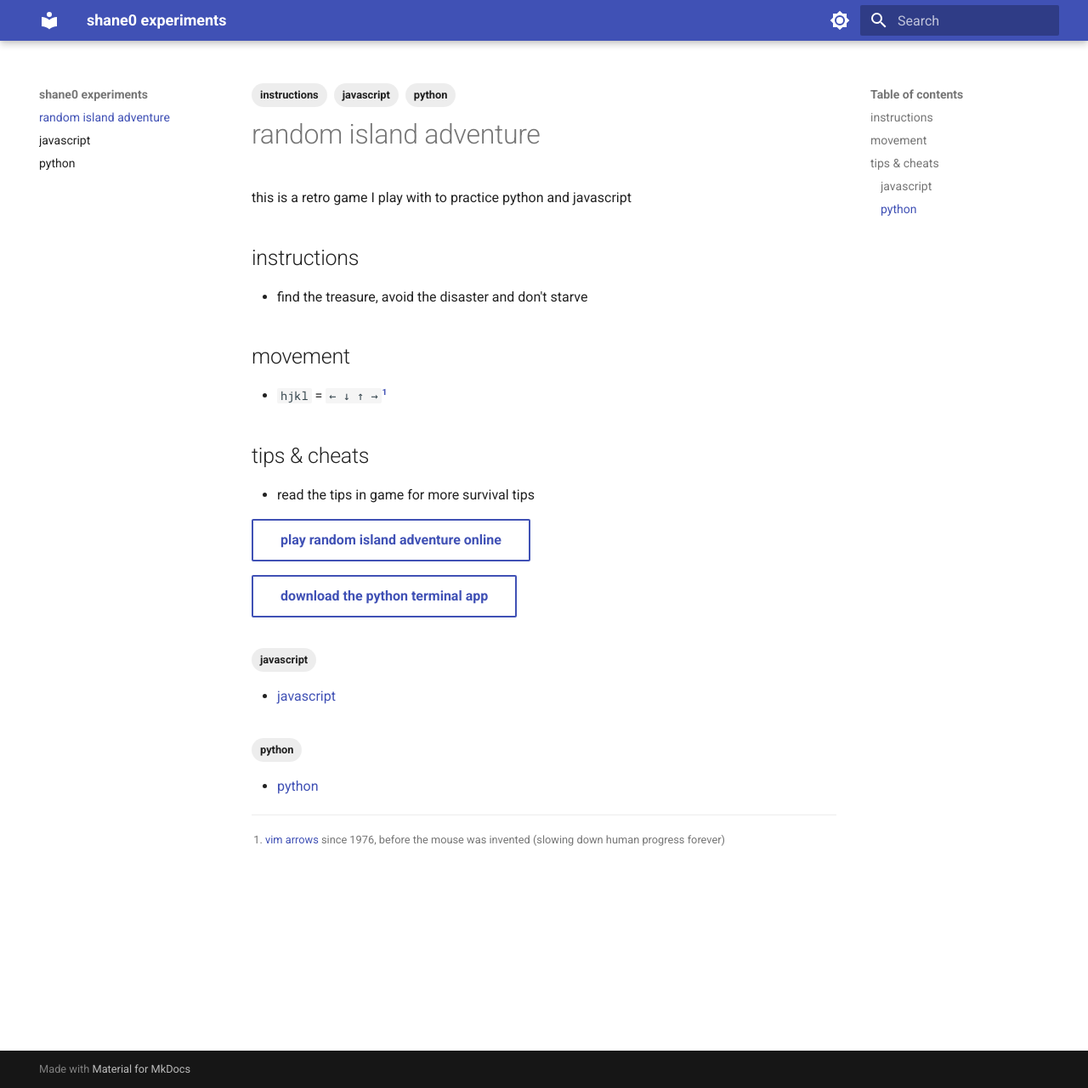
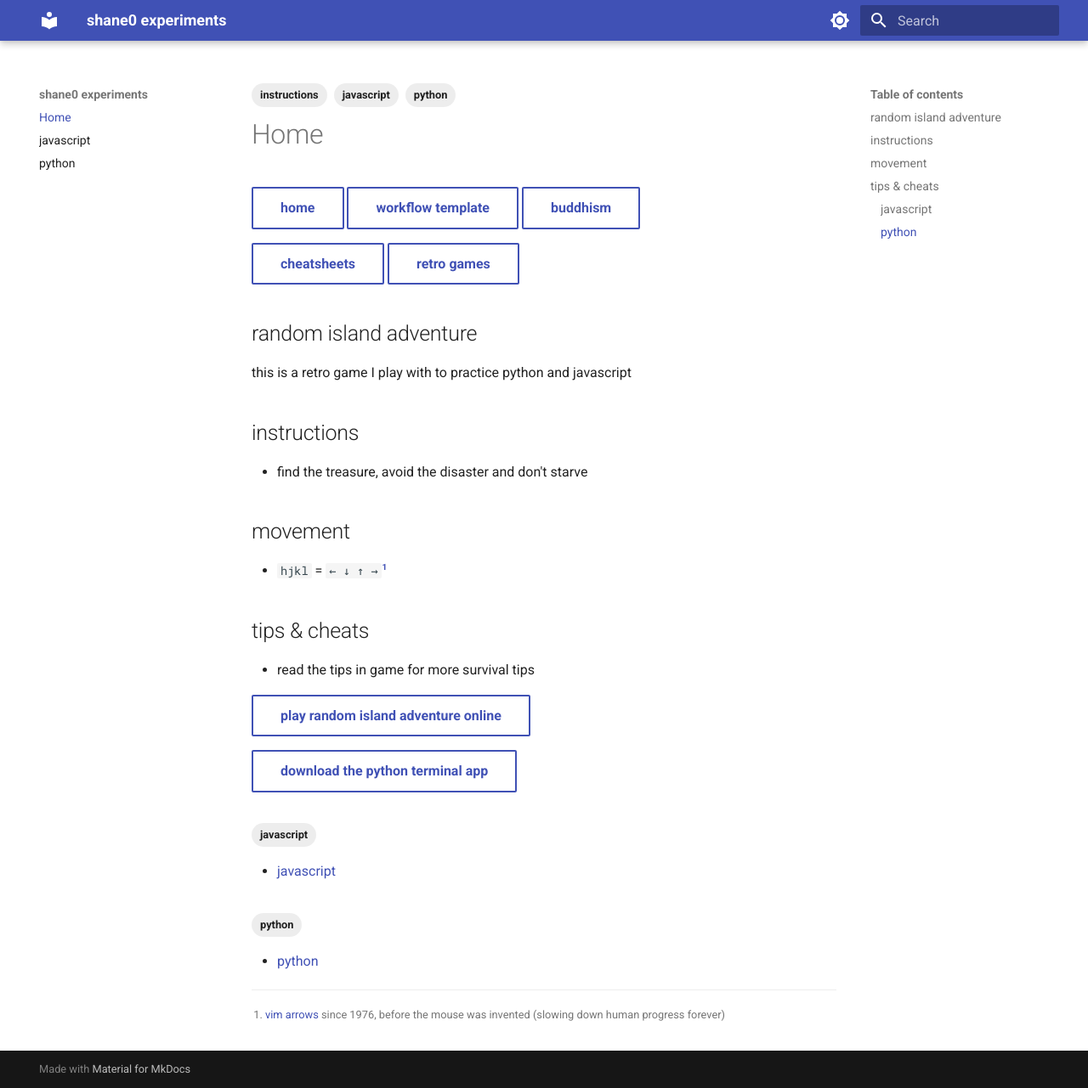
Before and after one commit to shane0/adventure, an MkDocs documentation site: the page built from docs/index.md, in a window 1280 px wide and 1281 px high. Shown: the whole window at 85% size. Built offline with MkDocs 1.6.1 and Material for MkDocs 9.7.7, drawn with Linux system fonts in a browser that asks for light colours.

Commit message:
'buttons'

```diff
--- a/docs/index.md
+++ b/docs/index.md
@@ -4,7 +4,15 @@
     - javascript
     - python
 ---
-# random island adventure
+
+[home](https://shane0.github.io){ .md-button }
+[workflow template](workflow/){ .md-button }
+[buddhism](buddhism/){ .md-button }
+
+[cheatsheets](cheatsheets/){ .md-button }
+[retro games](adventure/){ .md-button }
+
+## random island adventure
 
 this is a retro game I play with to practice python and javascript
 
```
Also changed, not shown: site/index.html, site/search/search_index.json, 2 other files.
